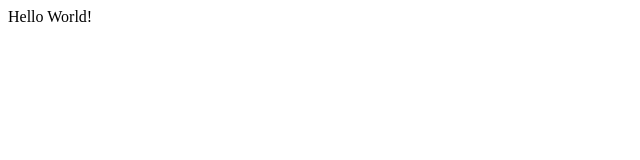
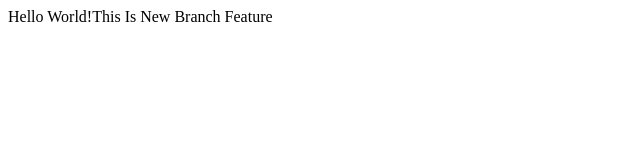
Before and after one commit to SHUBHAM92013/lectureharvard1, a plain HTML site: page index.html in a window 1280 px wide. Shown: the whole page, without its empty margins (0-640 px from the left). Drawn offline with Linux system fonts and the light colour scheme.

```diff
--- a/index.html
+++ b/index.html
@@ -4,6 +4,6 @@
 	<title>TEST</title>
 </head>
 <body>
-Hello World!
+Hello World!This Is New Branch Feature
 </body>
 </html>
```
